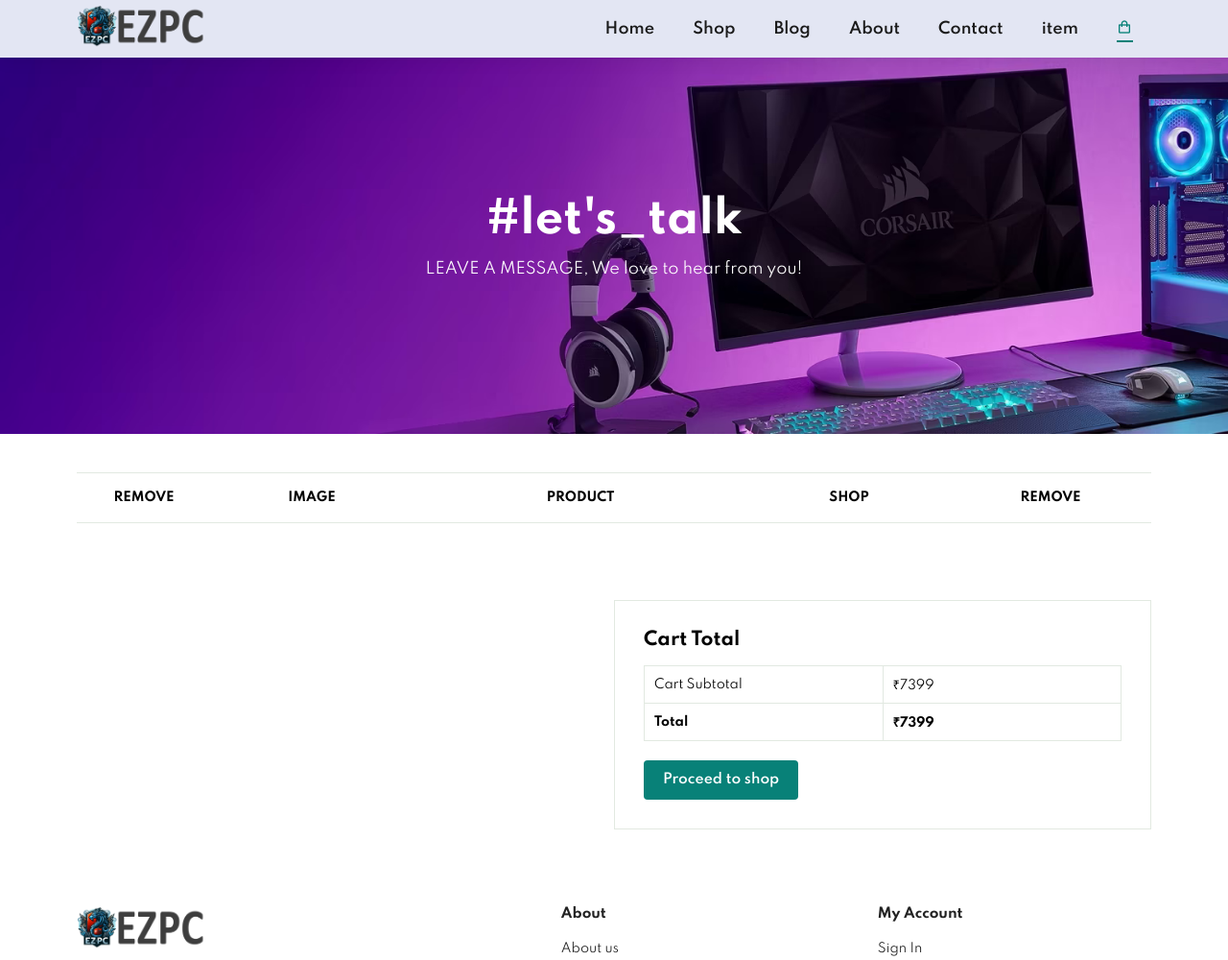
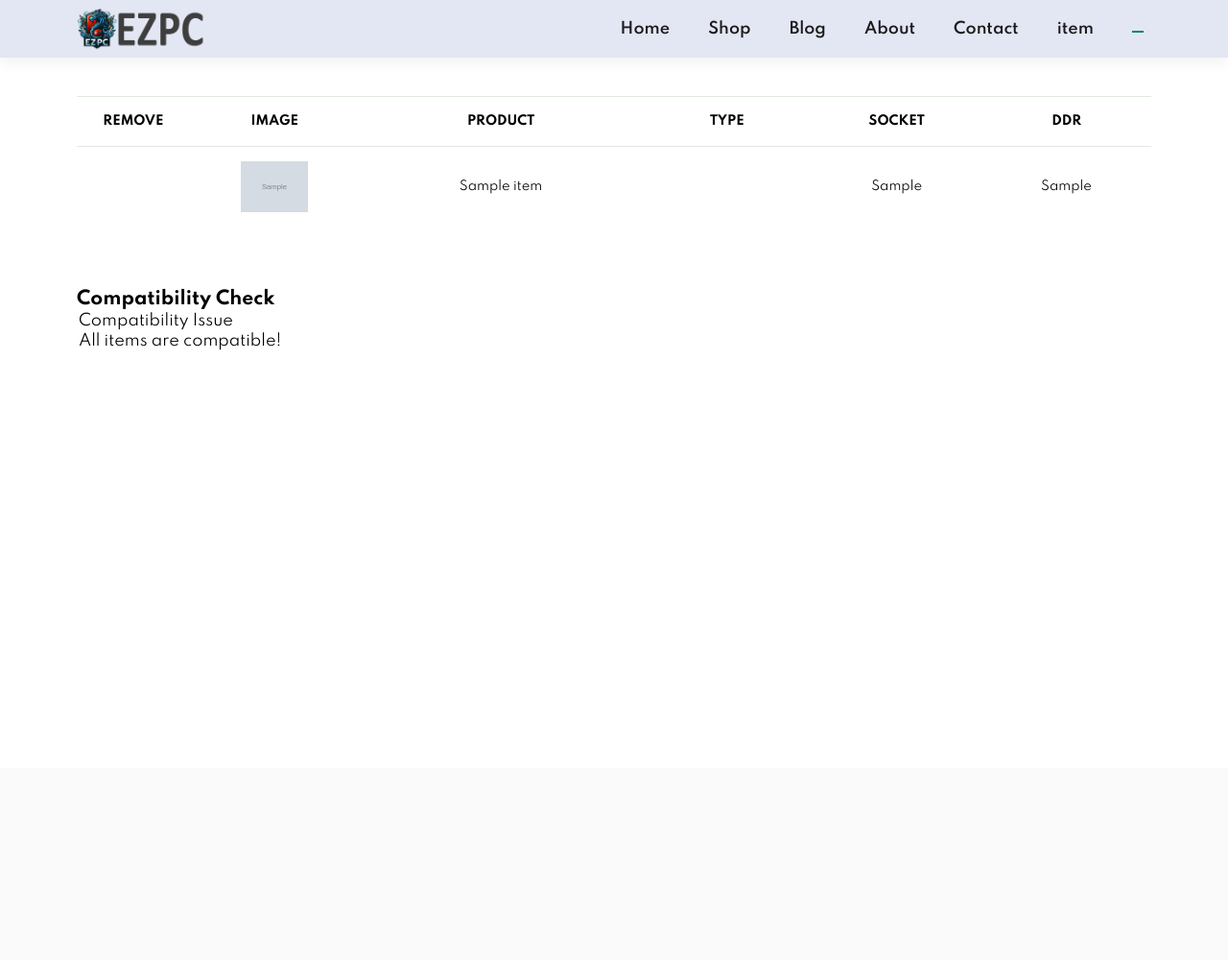
Before and after one commit to Hari7109/EZPC, a PHP site: page /ezpc/cart.php in a window 1280 px wide. Shown: the top 1000 px of the page at 96% size. After the commit the page ends 365 px from the top, so only its background shows below. Run offline with PHP 8.4, Linux system fonts and the light colour scheme; the visitor is signed in with stand-in values (Sample User, id 1); tables that the repository leaves empty or names only in its code hold one stand-in row (values such as "Sample post"); grey boxes marked "Sample" are stand-in pictures.

Commit message:
cart not working

```diff
--- a/cart.php
+++ b/cart.php
@@ -1,4 +1,121 @@
+<?php
+// Assuming a database connection $conn and the logged-in user ID in $UID
+include 'nav.php';
+// Fetch items from the cart for the current user
+$sql = "SELECT i.* FROM cart c JOIN item i ON c.item_id = i.id WHERE c.uid = '$UID'";
+$result = $conn->query($sql);
+$items = [];
+if ($result->num_rows > 0) {
+    while ($row = $result->fetch_assoc()) {
+        $items[] = $row;
+    }
+}
+
+// Function to compare item compatibility
+function compareItems($items) {
+    $incompatibilities = [];
+
+    // Assuming the first item is the "base" for comparison
+    if (count($items) > 1) {
+        $base = $items[0];
+
+        foreach ($items as $item) {
+            if ($item['type'] != $base['type']) {
+                $incompatibilities[] = "Type mismatch: " . $item['name'];
+            }
+            if ($item['socket'] != $base['socket']) {
+                $incompatibilities[] = "Socket mismatch: " . $item['name'];
+            }
+            if ($item['ddr'] != $base['ddr']) {
+                $incompatibilities[] = "DDR type mismatch: " . $item['name'];
+            }
+            // Add more checks for watt, RAM speed, etc., as needed
+        }
+    }
+    return $incompatibilities;
+}
+
+$incompatibilities = compareItems($items);
+?>
+
 <!DOCTYPE html>
+<html lang="en">
+<head>
+    <meta charset="UTF-8">
+    <meta name="viewport" content="width=device-width, initial-scale=1.0">
+    <title>EZPC - Cart</title>
+    <link rel="stylesheet" href="style.css">
+</head>
+<body>
+    <section id="cart" class="section-p1">
+        <table width="100%">
+            <thead>
+                <tr>
+                    <td>Remove</td>
+                    <td>Image</td>
+                    <td>Product</td>
+                    <td>Type</td>
+                    <td>Socket</td>
+                    <td>DDR</td>
+                </tr>
+            </thead>
+            <tbody>
+                <?php if (count($items) > 0): ?>
+                    <?php foreach ($items as $item): ?>
+                        <tr>
+                            <td><i class='bx bx-x-circle'></i></td>
+                            <td><img src="./img/products/<?php echo $item['photo']; ?>" alt="<?php echo $item['name']; ?>"></td>
+                            <td><?php echo $item['name']; ?></td>
+                            <td><?php echo $item['type']; ?></td>
+                            <td><?php echo $item['socket']; ?></td>
+                            <td><?php echo $item['ddr']; ?></td>
+                        </tr>
+                    <?php endforeach; ?>
+                <?php else: ?>
+                    <tr>
+                        <td colspan="6">Your cart is empty.</td>
+                    </tr>
+                <?php endif; ?>
+            </tbody>
+        </table>
+    </section>
+
+    <section id="compare" class="section-p1">
+        <h3>Compatibility Check</h3>
+        <table>
+            <thead>
+                <tr>
+                    <td>Compatibility Issue</td>
+                </tr>
+            </thead>
+            <tbody>
+                <?php if (count($incompatibilities) > 0): ?>
+                    <?php foreach ($incompatibilities as $issue): ?>
+                        <tr>
+                            <td><?php echo $issue; ?></td>
+                        </tr>
+                    <?php endforeach; ?>
+                <?php else: ?>
+                    <tr>
+                        <td>All items are compatible!</td>
+                    </tr>
+                <?php endif; ?>
+            </tbody>
+        </table>
+    </section>
+</body>
+</html>
+
+
+
+
+
+
+
+
+
+
+<!-- <!DOCTYPE html>
 <html lang="en">
 
 <head>
@@ -28,19 +145,17 @@
                     <td>Image</td>
                     <td>Product</td>
                     <td>Shop</td>
-
-                    <td>Remove</td>
                 </tr>
             </thead>
             <?php
             // Database connection
-            $sql = "SELECT i.* FROM cart c JOIN item i ON c.item_id = i.id WHERE c.uid = '$UID'";
-            $result = $conn->query($sql);
-            if ($result->num_rows > 0) {
-                while ($row = $result->fetch_assoc()) {
-                }
-            }
-            ?>
+            // $sql = "SELECT i.* FROM cart c JOIN item i ON c.item_id = i.id WHERE c.uid = '$UID'";
+            // $result = $conn->query($sql);
+            // if ($result->num_rows > 0) {
+            //     while ($row = $result->fetch_assoc()) {
+            //     }
+            // }
+            // ?>
 
             <tbody>
                 <?php if ($result->num_rows > 0): ?>
@@ -64,25 +179,13 @@
 
     <section id="cart-add" class="section-p1">
         <div id="coupon">
-            <!-- <h3>Apply Coupon</h3>
-                <div>
-                    <input type="text" placeholder="Enter Your Coupon">
-                    <button class="normal">Apply</button>
-                </div> -->
+
         </div>
 
         <div id="subtotal">
-            <h3>Cart Total</h3>
+            <h3>compare compatibility</h3>
             <table>
-                <tr>
-                    <td>Cart Subtotal</td>
-                    <td>₹7399</td>
-                </tr>
 
-                <tr>
-                    <td><strong>Total</strong></td>
-                    <td><strong>₹7399</strong></td>
-                </tr>
             </table>
             <button class="normal">Proceed to shop</button>
         </div>
@@ -136,22 +239,13 @@
 
 </html>
 
-<!-- <tbody>
-                    <tr>
-                        <td><i class='bx bx-x-circle'></i></td>
-                        <td><img src="./img/products/
-                        //<?php //echo $row['photo'];
-                            ?>
-                        " alt=""></td>
-                        <td>Lorem, ipsum dolor.</td>
-                        <td>
-                            <a href="#"><button class="normal" >shop1</button></a>
-                            <a href="#"><button class="normal" >shop2</button></a>
+ -->
 
-                        </td>
-                        <td><input type="number" value="1"></td>
 
-                        <td>remo</td>
-                    </tr>
+<!-- <div id="subtotal">
+    <h3>compare compatibility</h3>
+    <table>
 
-                </tbody> -->
+    </table>
+    <button class="normal">Proceed to shop</button>
+</div> -->
```
